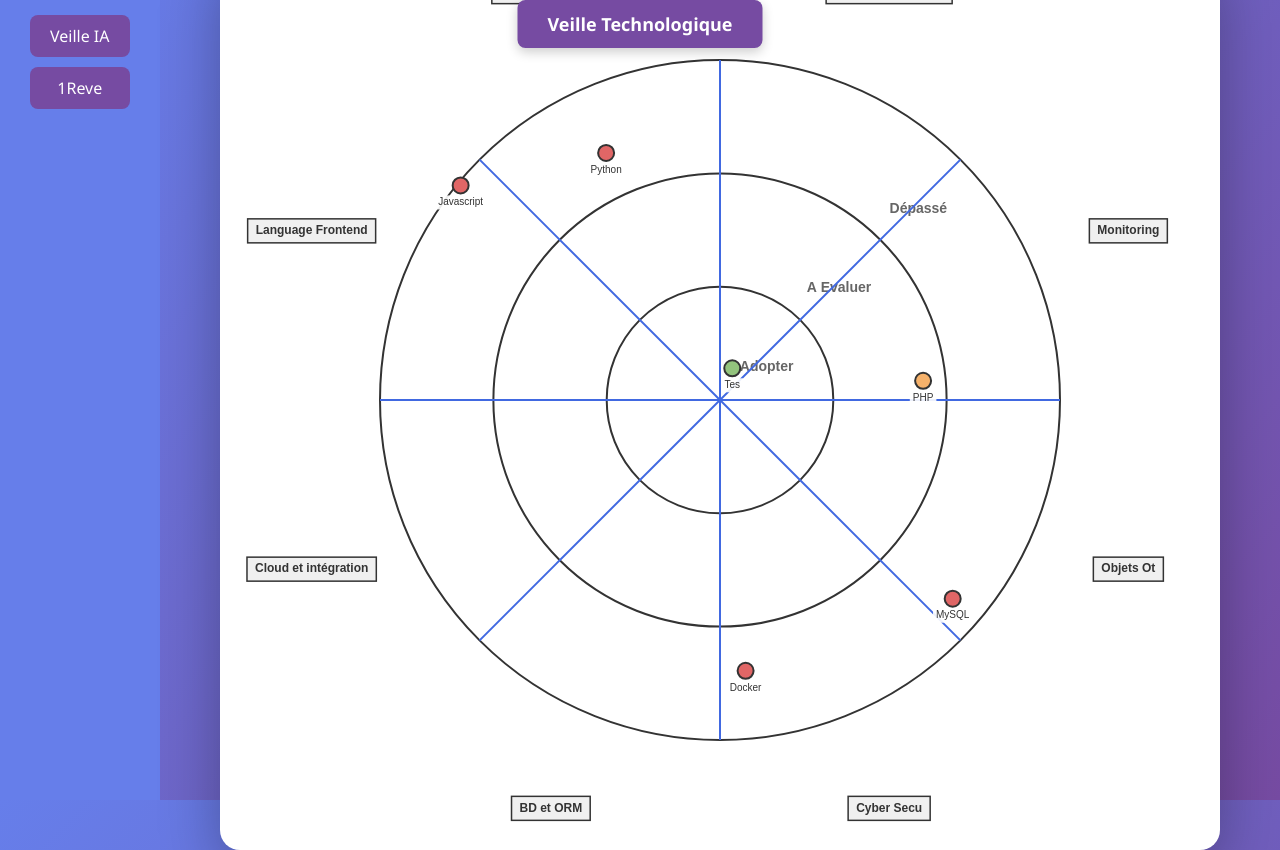
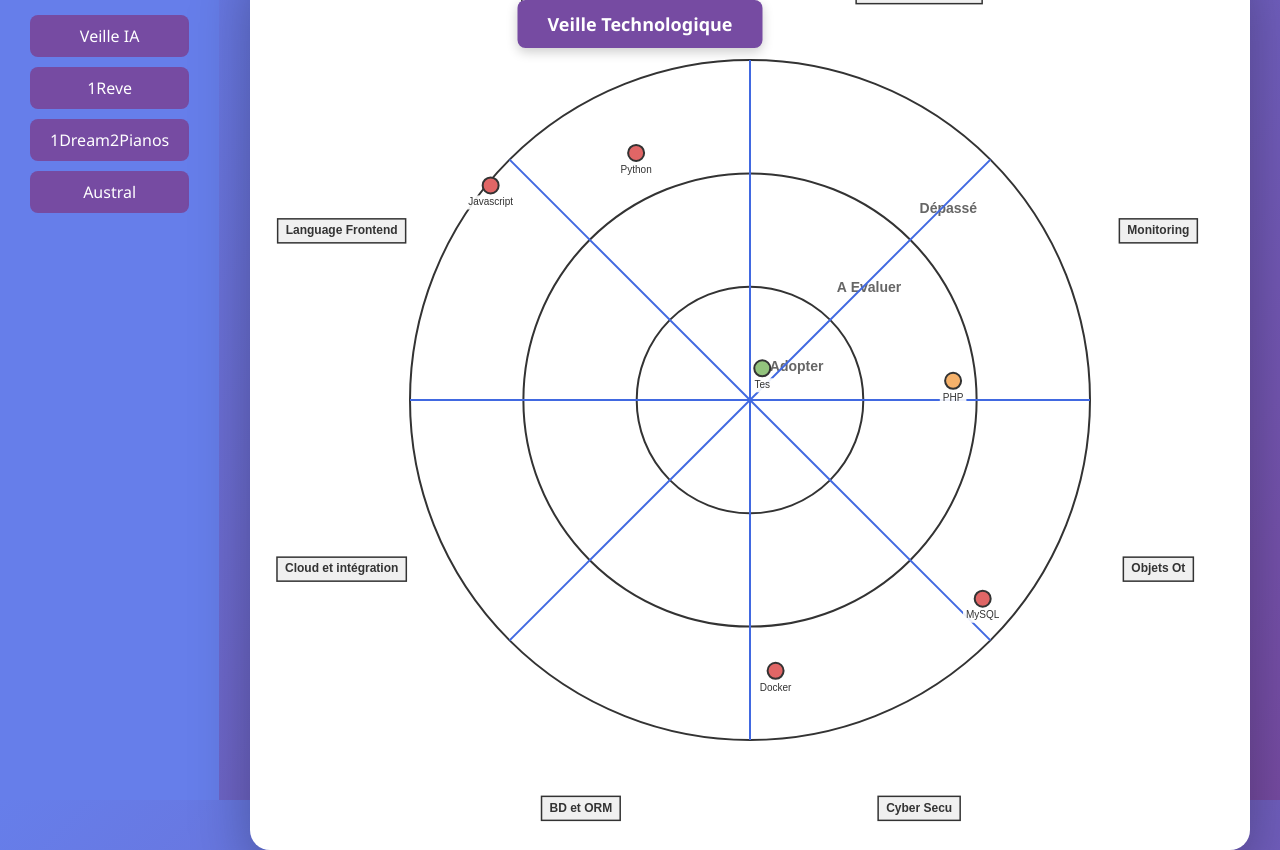
Before and after one commit to Aurelien77/Radar_Deploy, a Flask app: page / in a window 1280 px wide. Run offline with Flask 3, Linux system fonts and the light colour scheme.

Commit message:
ajout des applications + dossiers applis

```diff
--- a/app.py
+++ b/app.py
@@ -234,7 +234,7 @@ def application_1():
         current_page="Veille IA"
     )
 
-@app.route("/application_2")
+@app.route("/1Reve")
 def application_2():
     radar = InteractiveRadar(root_path="map_dossiers_1reve")
     radar.scan_folders()
@@ -246,7 +246,31 @@ def application_2():
         current_page_name="1Reve",
         current_page="1Reve"
     )
+@app.route("/1Dream2Pianos")
+def application_1Dream2Pianos():
+    radar = InteractiveRadar(root_path="map_dossiers_1Dream2Pianos")
+    radar.scan_folders()
+    return render_template(
+        "radar.html",
+        technologies=json.dumps(radar.technologies, ensure_ascii=False),
+        sections=json.dumps(radar.sections),
+        colors=json.dumps(radar.ring_colors),
+        current_page_name="1Dream2Pianos",
+        current_page="1Dream2Pianos"
+    )
 
+@app.route("/Austral")
+def application_Austral():
+    radar = InteractiveRadar(root_path="map_dossiers_Austral")
+    radar.scan_folders()
+    return render_template(
+        "radar.html",
+        technologies=json.dumps(radar.technologies, ensure_ascii=False),
+        sections=json.dumps(radar.sections),
+        colors=json.dumps(radar.ring_colors),
+        current_page_name="Austral",
+        current_page="Austral"
+    )
 
 if __name__ == "__main__":
     port = int(os.environ.get("PORT", 5000))
--- a/templates/radar.html
+++ b/templates/radar.html
@@ -296,8 +296,20 @@
                 </a>
             {% endif %}
             {% if current_page != '1Reve' %}
-                <a href="/application_2" style="color:white; text-decoration:none; padding:10px 20px; border-radius:8px; background:#764ba2; text-align:center;">
+                <a href="/1Reve" style="color:white; text-decoration:none; padding:10px 20px; border-radius:8px; background:#764ba2; text-align:center;">
                  1Reve
+                </a>
+            {% endif %}
+                {% if current_page != '1Dream2Pianos' %}
+                <a href="/1Dream2Pianos" style="color:white; text-decoration:none; padding:10px 20px; border-radius:8px; background:#764ba2; text-align:center;">
+                 1Dream2Pianos
+                </a>
+            {% endif %}
+
+
+                {% if current_page != 'Austral' %}
+                <a href="/Austral" style="color:white; text-decoration:none; padding:10px 20px; border-radius:8px; background:#764ba2; text-align:center;">
+                Austral
                 </a>
             {% endif %}
         </header>
```
